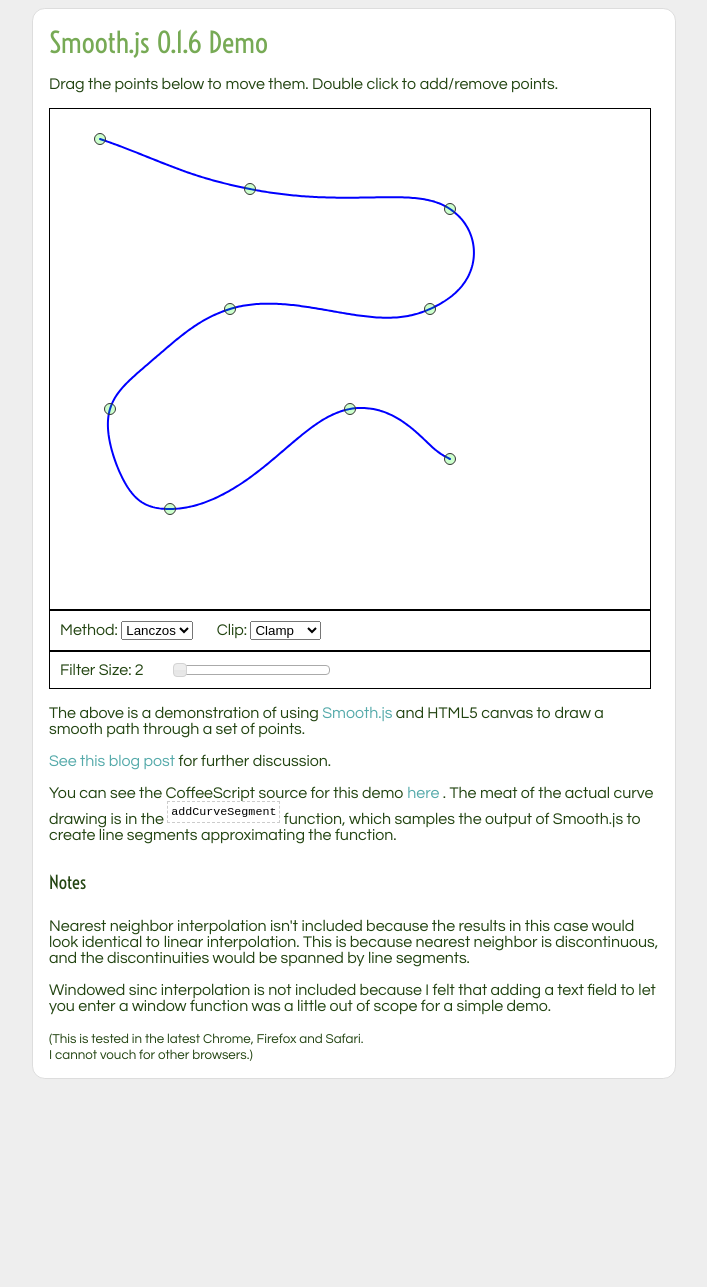
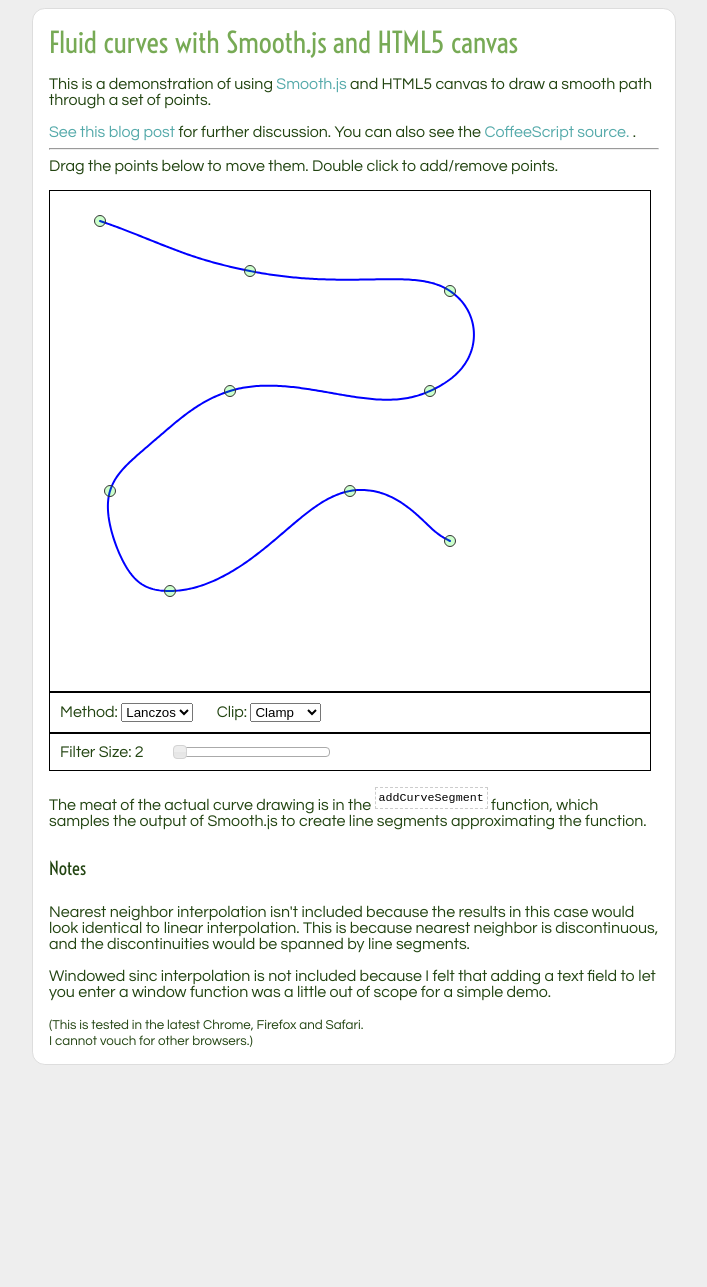
Before and after one commit to osuushi/osuushi.github.com, a Jekyll site: the page plotdemo016.html, which Jekyll copies as it is, in a window 1280 px wide. Shown: the whole page, without its empty margins (238-945 px from the left). Built offline with Jekyll 4.4.1, drawn with Linux system fonts in a browser that asks for light colours; nearby versions of some CDN libraries.

Commit message:
Final touches on demo

```diff
--- a/plotdemo016.html
+++ b/plotdemo016.html
@@ -2,7 +2,7 @@
 <html>
 <head>
 	<meta charset="UTF-8">
-	<title>Smooth.js 0.1.6 Demo</title>
+	<title>Fluid curves with Smooth.js and HTML5 canvas</title>
 	<link href="css/blog.css" rel="stylesheet" type="text/css">
 
 	<script type="text/javascript" src = "http://ajax.googleapis.com/ajax/libs/jquery/1.7.1/jquery.min.js">
@@ -19,7 +19,16 @@
 </head>
 <body>
 	<div id = 'main' style="width:610px">
-		<div class="post-title">Smooth.js 0.1.6 Demo</div><br>
+		<div class="post-title">Fluid curves with Smooth.js and HTML5 canvas</div><br>
+		This is a demonstration of using <a href = "https://github.com/osuushi/Smooth.js">Smooth.js</a>
+		and HTML5 canvas to draw a smooth path through a set of points.
+		<br><br>
+		<a href = "/2012/03/19/smoothjsdemo.html">See this blog post</a> for further discussion.
+		You can also see the
+		<a href = "https://github.com/osuushi/osuushi.github.com/blob/master/js/smooth-0.1.6-demo.coffee">
+			CoffeeScript source.
+		</a>.
+		<hr>
 		Drag the points below to move them. Double click to add/remove points.<br><br>
 		<div id = 'plot-box'></div>
 		<div class = 'config-box'>
@@ -48,15 +57,6 @@
 			<div id="lanczos-slider" style="display:inline-block; margin-left:10px;width:150px;font-size:10px"></div>
 		</div>
 		<br>
-		The above is a demonstration of using <a href = "https://github.com/osuushi/Smooth.js">Smooth.js</a>
-		and HTML5 canvas to draw a smooth path through a set of points.
-		<br><br>
-		<a href = "/2012/03/19/smoothjsdemo.html">See this blog post</a> for further discussion.
-		<br><br>
-		You can see the CoffeeScript source for this demo
-		<a href = "https://github.com/osuushi/osuushi.github.com/blob/master/js/smooth-0.1.6-demo.coffee">
-			here
-		</a>.
 		The meat of the actual curve drawing is in the <code>addCurveSegment</code> function, which samples
 		the output of Smooth.js to create line segments approximating the function.
 		<h4>Notes</h4>
```
